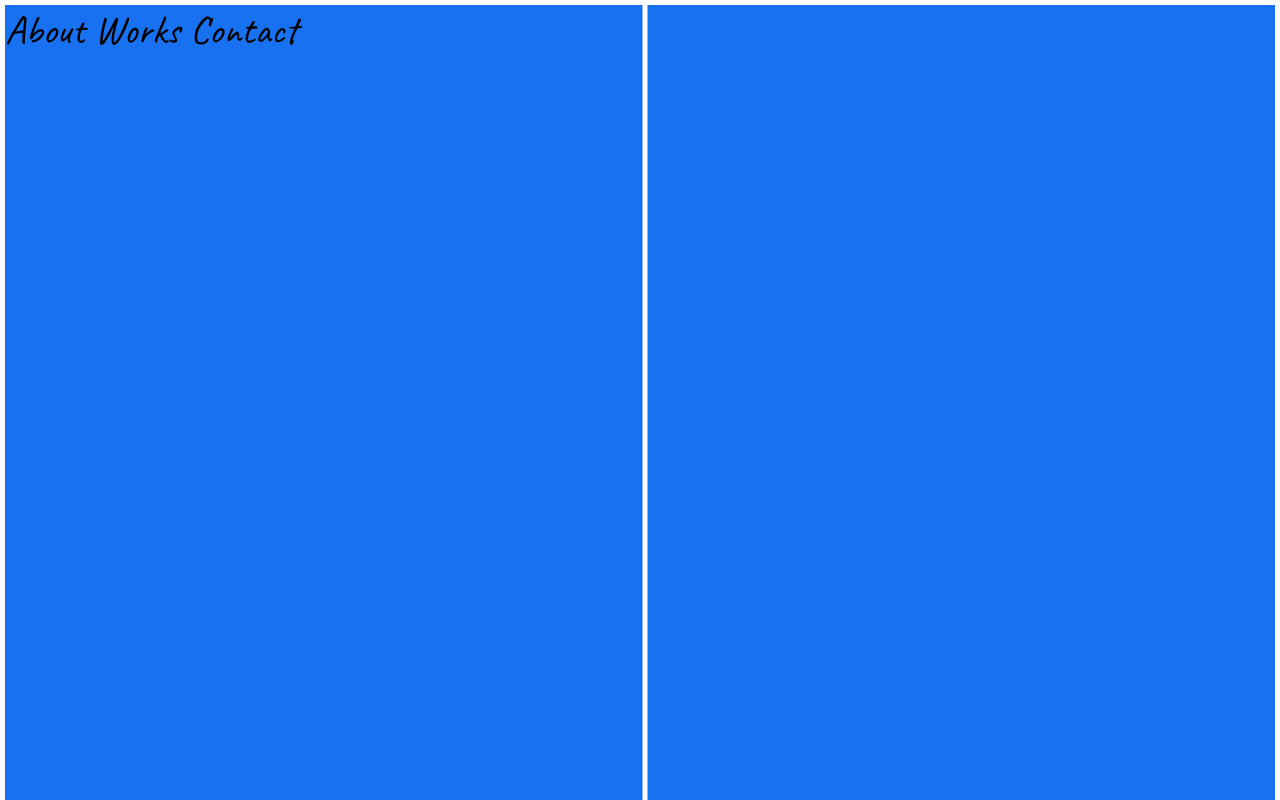
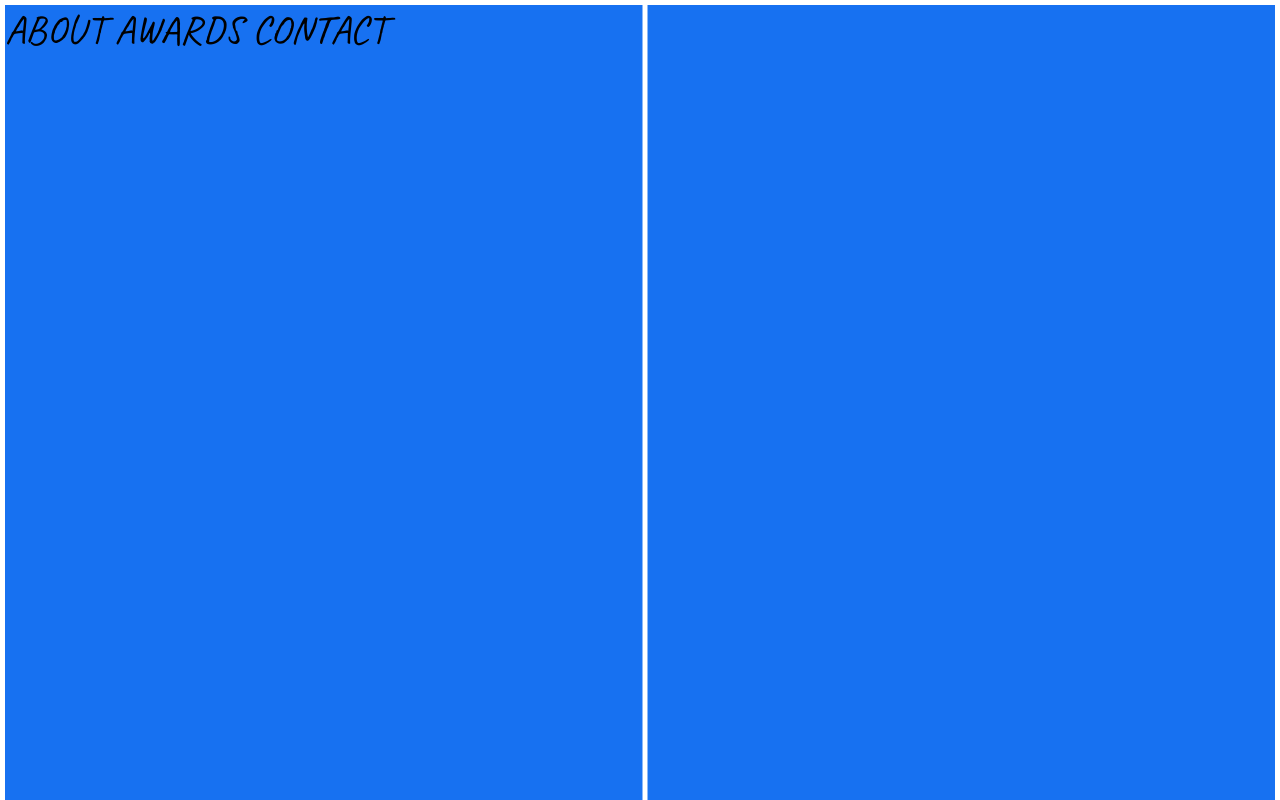
Before and after one commit to 00-team/ping-pong-site, a React app: page / in a window 1280 px wide. Shown: the top 800 px of the page. Built offline with nearby package versions, Linux system fonts and the light colour scheme; a web font is replaced by a local one.

Commit message:
use locales in navbar

```diff
--- a/src/App.js
+++ b/src/App.js
@@ -1,18 +1,26 @@
 import React from 'react'
 import ReactDOM from 'react-dom'
 
-// router
-import { BrowserRouter as Router, Route , Switch } from 'react-router-dom';
+// redux
+import { Provider as ReduxProvider, useDispatch, useSelector } from 'react-redux';
+import store from './database/store';
 
 // components
+import Navbar from './components/layouts/Navbar';
 
 // style
 import './components/sass/base.scss'
 
 const App = () => {
+    const dispatch = useDispatch()
+    const currentLocale = useSelector(state => state.Locale.locale)
+
+    console.log(currentLocale);
+
+
     return (
         <>
-            About Works Contact
+            <Navbar />
         </>
     )
 }
@@ -22,9 +30,9 @@ export default App
 
 const Root = () => {
     return (
-        <Router>
+        <ReduxProvider store={store}>
             <App/>
-        </Router>
+        </ReduxProvider>
     )
 }
 
--- /dev/null
+++ b/src/components/layouts/Navbar.js
@@ -0,0 +1,33 @@
+import React, { useState, useEffect } from 'react'
+
+// redux
+import { useSelector, useDispatch } from 'react-redux'
+
+// locale
+import locale from '../../locale.json'
+
+
+const Navbar = () => {
+    const currentLocale = useSelector(state => state.Locale.locale)
+    const [Locale, setLocale] = useState(null)
+
+    useEffect(() => {
+        locale.forEach(l => {
+            if (l.locale === currentLocale) {
+                setLocale(l.text.navbar)
+            }
+        })
+    }, [currentLocale])
+
+    if (!Locale) return <></>
+
+    return (
+        <nav>
+            <span>{Locale.about} </span>
+            <span>{Locale.awards} </span>
+            <span>{Locale.contact} </span>
+        </nav>
+    )
+}
+
+export default Navbar
--- a/src/locale.json
+++ b/src/locale.json
@@ -1,14 +1,26 @@
 [
     {
-        "name": "en",
+        "locale": "en",
         "displayName": "English",
         "direction": "ltr",
-        "text": {}
+        "text": {
+            "navbar": {
+                "about": "ABOUT",
+                "awards": "AWARDS",
+                "contact": "CONTACT"
+            }
+        }
     },
     {
-        "name": "fa",
+        "locale": "fa",
         "displayName": "Persian",
         "direction": "rtl",
-        "text": {}
+        "text": {
+            "navbar": {
+                "about": "درباره",
+                "awards": "جوایز",
+                "contact": "ارتباط"
+            }
+        }
     }
 ]
```
